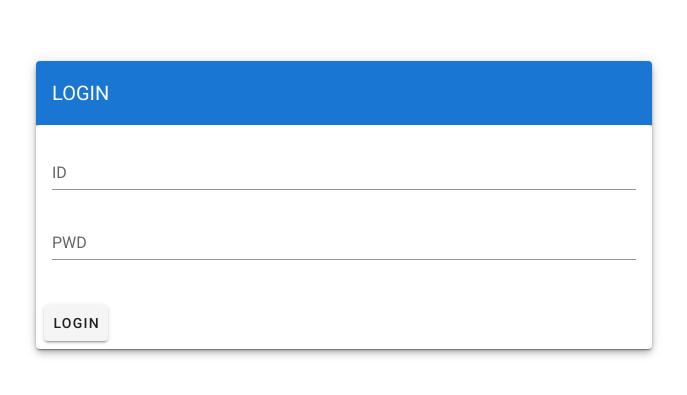
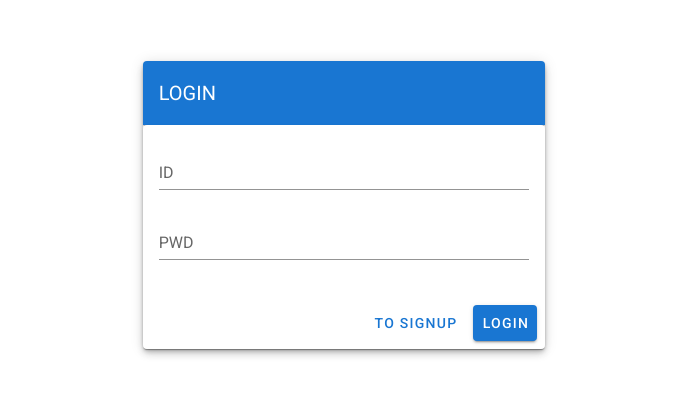
Before and after one commit to sogno12/pro_accountBook_front, a Vue app: page / in a window 1280 px wide. Shown: the part 195-590 px from the top of the page, without its empty margins (296-983 px from the left). Built offline with nearby package versions, Linux system fonts and the light colour scheme.

Commit message:
vee-validaton+upRegister

```diff
--- a/package.json
+++ b/package.json
@@ -10,7 +10,9 @@
   "dependencies": {
     "axios": "^0.21.1",
     "core-js": "^3.6.5",
+    "vee-validate": "^3.4.5",
     "vue": "^2.6.11",
+    "vue-router": "^3.4.9",
     "vuetify": "^2.2.11"
   },
   "devDependencies": {
--- a/src/api/auth.js
+++ b/src/api/auth.js
@@ -6,6 +6,7 @@ import { apiNonAuth } from "@/api/index";
 
 const AUTH_PATH = {
   LOGIN: "/up/auth/login", // 로그인 API
+  REGISTER: "/up/auth/register", // 로그인 API
 };
 
 // 로그인 API
@@ -13,4 +14,9 @@ function $login(loginInfo) {
   return apiNonAuth.post(AUTH_PATH.LOGIN, loginInfo);
 }
 
-export { $login };
+// 회원가입
+function $singUp(singUpInfo) {
+  return apiNonAuth.post(AUTH_PATH.REGISTER, singUpInfo);
+}
+
+export { $login, $singUp };
--- a/src/components/auth/UpLogin.vue
+++ b/src/components/auth/UpLogin.vue
@@ -1,7 +1,7 @@
 <template>
   <v-container fluid fill-height>
     <v-row justify="center">
-      <v-col cols="6">
+      <v-col cols="6" md="4">
         <v-card class="elevation-5">
           <v-toolbar dark color="primary" class="elevation-1">
             <v-toolbar-title>
@@ -11,11 +11,26 @@
           <v-spacer></v-spacer>
           <v-card class="elevation-1">
             <v-card-text>
-              <v-text-field label="ID" v-model="loginId"></v-text-field>
-              <v-text-field label="PWD" v-model="loginPwd"></v-text-field>
+              <ValidationObserver ref="loginFormObserver">
+                <v-form ref="loginForm" autocomplete="off" lazy-validation>
+                  <up-text-field
+                    label="ID"
+                    v-model="loginId"
+                    :rules="rules.loginId"
+                  ></up-text-field>
+                  <up-text-field
+                    label="PWD"
+                    v-model="loginPwd"
+                    type="password"
+                    :rules="rules.loginPwd"
+                  ></up-text-field>
+                </v-form>
+              </ValidationObserver>
             </v-card-text>
             <v-card-actions>
-                  <v-btn @click="toLogin">login</v-btn>
+              <v-spacer></v-spacer>
+              <v-btn color="primary" :to="UP_PAGE.REGISTER" text>To SignUp</v-btn>
+              <v-btn color="primary" @click="login">Login</v-btn>
             </v-card-actions>
           </v-card>
         </v-card>
@@ -25,31 +40,42 @@
 </template>
 
 <script>
-import { $login } from "@/api/auth"
+import UpTextField from "@/components/base/UpTextField.vue";
+import { ValidationObserver } from "vee-validate";
+import { $login } from "@/api/auth";
 export default {
+  components: { ValidationObserver, UpTextField },
   data() {
     return {
-
       loginId: null,
       loginPwd: null,
+      rules: {
+        loginId: {
+          required: true,
+        },
+        loginPwd: {
+          required: true,
+        },
+      },
+    };
+  },
+  methods: {
+    async login() {
+      const invalid = await this.$refs.loginFormObserver.validate();
+      if (invalid) {
+        let loginInfo = {
+          loginId: this.loginId,
+          loginPwd: this.loginPwd,
+        };
 
+        try {
+          await $login(loginInfo);
+        } catch (error) {
+          console.log("login ", error);
+        }
       }
     },
-    methods: {
-        async toLogin() {
-            let loginInfo = {
-                loginId : this.loginId,
-                loginPwd : this.loginPwd,
-            }
-            try {
-                await $login(loginInfo);
-            } catch(error) {
-            console.log("login ", error);
-            }
-
-        }
-    }
-
+  },
 };
 </script>
 
--- /dev/null
+++ b/src/components/auth/UpRegister.vue
@@ -0,0 +1,119 @@
+<template>
+  <v-container fluid fill-height>
+    <v-row justify="center">
+      <v-col cols="6" md="4">
+        <v-card class="elevation-5">
+          <v-toolbar dark color="primary" class="elevation-1">
+            <v-toolbar-title>
+              REGISTER
+            </v-toolbar-title>
+          </v-toolbar>
+          <v-spacer></v-spacer>
+          <v-card class="elevation-1">
+            <v-card-text>
+              <ValidationObserver ref="registerFormObserver">
+                <v-form ref="registerForm" autocomplete="off" lazy-validation>
+                  <up-text-field
+                    label="ID"
+                    v-model="form.loginId"
+                    :rules="rules.loginId"
+                  ></up-text-field>
+                  <up-text-field
+                    label="User Name"
+                    v-model="form.userName"
+                    :rules="rules.userName"
+                  ></up-text-field>
+                  <up-text-field
+                    label="New PWD"
+                    v-model="form.loginPwd"
+                    :rules="rules.loginPwd"
+                    vid="chekPwd"
+                  ></up-text-field>
+                  <up-text-field
+                    label="Check PWD"
+                    v-model="form.checkPwd"
+                    :rules="rules.checkPwd"
+                  ></up-text-field>
+                  <up-text-field
+                    label="EMAIL"
+                    v-model="form.email"
+                    :rules="rules.email"
+                  ></up-text-field>
+                </v-form>
+              </ValidationObserver>
+            </v-card-text>
+            <v-card-actions>
+              <v-spacer></v-spacer>
+              <v-btn color="primary" :to="UP_PAGE.LOGIN" text
+                >Back To Login</v-btn
+              >
+              <v-btn color="primary" @click="register">Sign Up</v-btn>
+            </v-card-actions>
+          </v-card>
+        </v-card>
+      </v-col>
+    </v-row>
+  </v-container>
+</template>
+
+<script>
+import UpTextField from "@/components/base/UpTextField.vue";
+import { ValidationObserver } from "vee-validate";
+import { $singUp } from "@/api/auth";
+export default {
+  components: { UpTextField, ValidationObserver },
+  data() {
+    return {
+      form: {
+        loginId: null,
+        loginPwd: null,
+        userName: null,
+        checkPwd: null,
+        email: null,
+      },
+      rules: {
+        loginId: {
+          required: true,
+        },
+        userName: {
+          required: true,
+        },
+        loginPwd: {
+          required: true,
+          confirmed: "chekPwd",
+        },
+        checkPwd: {
+          required: true,
+        },
+        email: {
+          required: true,
+          email: true,
+        },
+      },
+    };
+  },
+  methods: {
+    async register() {
+      const invalid = await this.$refs.registerFormObserver.validate();
+      if (invalid) {
+        let registerInfo = {
+          loginId: this.form.loginId,
+          userName: this.form.userName,
+          loginPwd: this.form.loginPwd,
+          email: this.form.email,
+        };
+
+        console.log("re", registerInfo);
+
+        try {
+          await $singUp(registerInfo);
+        } catch (error) {
+          console.log("registerInfo ", error);
+        }
+      }
+    },
+  },
+};
+</script>
+
+<style lang="scss" scoped></style>
--- /dev/null
+++ b/src/components/base/UpTextField.vue
@@ -0,0 +1,81 @@
+<template>
+<ValidationProvider :name="label" :rules="rules" v-slot="{ errors }" :vid="vid">
+    <v-text-field v-model="innerValue" :dense="dense" :label="label" v-bind="$attrs" v-on="$listeners" :error-messages="errors" autocomplete="off">
+      <template #append>
+        <slot name="append" />
+      </template>
+      <template #append-outer>
+        <slot name="append-outer" />
+      </template>
+      <template #default>
+        <slot name="default" />
+      </template>
+      <template #label>
+        <slot name="label" />
+      </template>
+      <template #message>
+        <slot name="message" />
+      </template>
+      <template #prepend>
+        <slot name="prepend" />
+      </template>
+      <template #prepend-inner>
+        <slot name="prepend-inner" />
+      </template>
+       <template #progress>
+        <slot name="progress" />
+      </template>
+    </v-text-field>
+  </ValidationProvider>
+</template>
+
+<script>
+import { ValidationProvider } from "vee-validate";
+export default {
+  components: {
+    ValidationProvider,
+  },
+  props: {
+    label: {
+      type: String,
+      default: ""
+    },
+    rules: {
+      type: [Object, String],
+      default: "",
+    },
+    value: {
+      type: [String, Number],
+    },
+    roles: {
+      type: Array,
+      default: null
+    },
+    dense: {
+      type: Boolean,
+      default: false
+    },
+    vid: {
+      type: String,
+    }
+  },
+  data: () => ({
+    innerValue: "",
+  }),
+  watch: {
+    // Handles internal model changes.
+    innerValue(newVal) {
+      this.$emit("input", newVal);
+    },
+    // Handles external model changes.
+    value(newVal) {
+      this.innerValue = newVal;
+    },
+  },
+  created() {
+    if (this.value) {
+      this.innerValue = this.value;
+    }
+  },
+};
+</script>
--- /dev/null
+++ b/src/js/const.js
@@ -0,0 +1,13 @@
+import Vue from "vue";
+
+export const UP_PAGE= {
+    /**
+     * HOME
+     */
+
+    MAIN: "/",
+    LOGIN: "/login",
+    REGISTER: "/register",
+}
+
+Vue.prototype.UP_PAGE = UP_PAGE;
--- a/src/main.js
+++ b/src/main.js
@@ -2,6 +2,7 @@ import Vue from 'vue'
 import App from './App.vue'
 import vuetify from './plugins/vuetify';
 import router from './routes/index'
+import "@/plugins/vee-validate";  //검증 플러그인
 
 Vue.config.productionTip = false
 
--- /dev/null
+++ b/src/plugins/vee-validate.js
@@ -0,0 +1,93 @@
+import {
+  alpha,
+  alpha_dash,
+  alpha_num,
+  alpha_spaces,
+  between,
+  confirmed,
+  digits,
+  dimensions,
+  email,
+  excluded,
+  ext,
+  image,
+  integer,
+  is,
+  is_not,
+  length,
+  max,
+  max_value,
+  mimes,
+  min,
+  min_value,
+  numeric,
+  oneOf,
+  regex,
+  required,
+  required_if,
+  size,
+} from "vee-validate/dist/rules";
+import { extend } from "vee-validate";
+// import { extend, configure } from "vee-validate";
+// import i18n from "@/i18n";
+
+// configure({
+//   // this will be used to generate messages.
+//   defaultMessage: (field, values) => {
+//     // values._field_ = i18n.t(field);
+//     return i18n.t(`common.valid.${values._rule_}`, values);
+//   },
+// });
+
+/**
+ *  https://logaretm.github.io/vee-validate/guide/rules.html#rules 참조
+ * 메시지는 {_field_}는 validatorProvider의 name속성 명
+ * 각 validation의 파라메터는 사이트 참조
+ * 표시 메시지 정보는 로케이션 파일에 정의
+ */
+
+extend("alpha", alpha);
+extend("alpha_dash", alpha_dash);
+extend("alpha_num", alpha_num);
+extend("alpha_spaces", alpha_spaces);
+extend("between", between);
+extend("confirmed", confirmed);
+extend("digits", digits);
+extend("dimensions", dimensions);
+extend("email", email);
+extend("excluded", excluded);
+extend("ext", ext);
+extend("image", image);
+extend("integer", integer);
+extend("is", is);
+extend("is_not", is_not);
+extend("length", length);
+extend("max", max);
+extend("max_value", max_value);
+extend("mimes", mimes);
+extend("min", min);
+extend("min_value", min_value);
+extend("numeric", numeric);
+extend("oneOf", oneOf);
+extend("regex", regex);
+extend("required", required);
+extend("required_if", required_if);
+extend("size", size);
+extend("korAlphaNum", {
+  validate: (value) => {
+    if (!/^[가-힣|aA-zZ|0-9]*$/.test(value)) {
+      return "한글, 영문, 숫자만 입력해주세요.";
+    } else {
+      return true;
+    }
+  },
+});
+
+// SAMPLE 커스텀 validation
+// extend('maxLength', {
+//   validate: (value, args) => {
+//     return value.length > args.length;
+//   },
+//   params: ['length'],
+//   message: '{length} 자리 이상 입력하시오!!!!'
+// });
--- a/src/views/Register.vue
+++ b/src/views/Register.vue
@@ -1,11 +1,13 @@
 <template>
-    <div>
-Register
-    </div>
+<up-register></up-register>
 </template>
 
 <script>
+import UpRegister from "@/components/auth/UpRegister";
     export default {
+        components: {
+            UpRegister
+        }
 
     }
 </script>
```
Also changed, not shown: src/routes/index.js (+4 -3 lines), 1 other file (tests, documents, lock files or other folders). Lines whose indentation alone changed are shown as unchanged.
